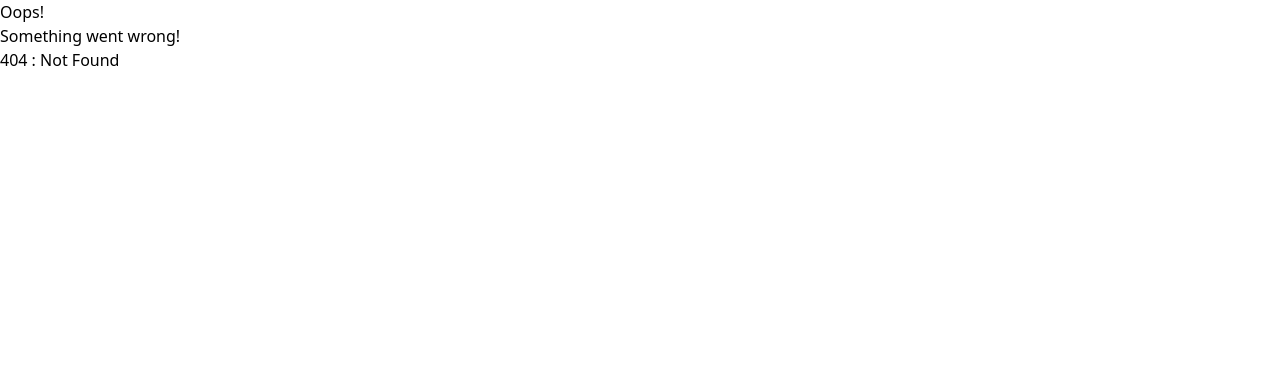
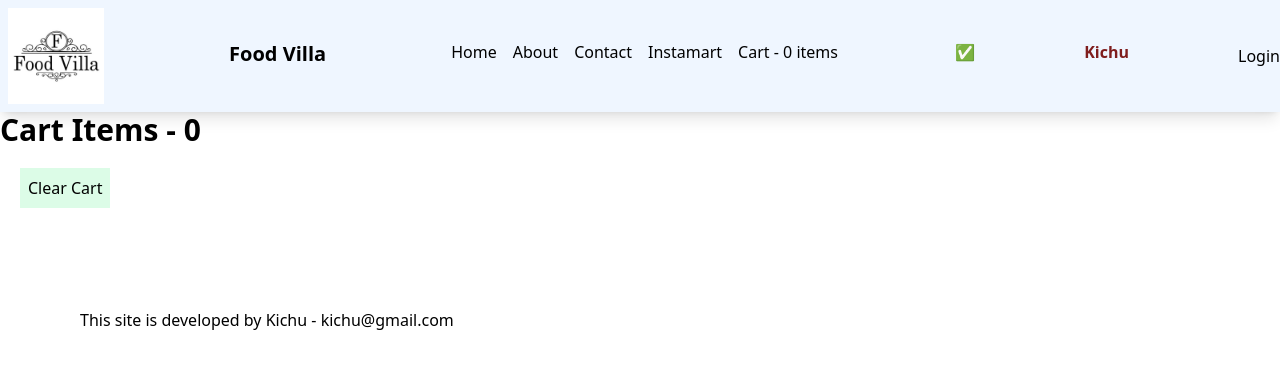
Before and after one commit to kichu173/React-study, a React (Vite) app: page /cart in a window 1280 px wide. Before the commit this address had no page. Shown: the top 368 px of the page. Built offline with nearby package versions, Linux system fonts and the light colour scheme.

Commit message:
chapter 12 - Lets build our store

```diff
--- a/package.json
+++ b/package.json
@@ -27,8 +27,10 @@
     "tailwindcss": "^3.2.4"
   },
   "dependencies": {
+    "@reduxjs/toolkit": "^1.9.2",
     "react": "^18.2.0",
     "react-dom": "^18.2.0",
+    "react-redux": "^8.0.5",
     "react-router-dom": "^6.6.2"
   },
   "browserslist": [
--- /dev/null
+++ b/src/components/Cart.js
@@ -0,0 +1,31 @@
+import { useSelector, useDispatch } from "react-redux";
+import FoodItem from "./FoodItem";
+import { clearCart } from "../utils/cartSlice";
+
+const Cart = () => {
+  // !Most asked Interview que: useSelector hook takes a function and This is the place we tell what we(our component) are subscribing to. may cause performance issue if we give useSelector((store) => store)
+  // subscribe to specific portion of your app.
+  const cartItems = useSelector((store) => store.cart.items);
+
+  const dispatch = useDispatch();
+
+  const handleClearCart = () => {
+    dispatch(clearCart());
+  };
+
+  return (
+    <div>
+      <h1 className="font-bold text-3xl">Cart Items - {cartItems.length}</h1>
+      <button className="bg-green-100 p-2 m-5" onClick={handleClearCart}>
+        Clear Cart
+      </button>
+      <div className="flex">
+        {cartItems.map((item) => (
+          <FoodItem {...item} key={item.id} />
+        ))}
+      </div>
+    </div>
+  );
+};
+
+export default Cart;
--- /dev/null
+++ b/src/components/FoodItem.js
@@ -0,0 +1,17 @@
+import { IMG_CDN_URL } from "../constants";
+
+const FoodItem = ({ name, description, cloudinaryImageId, price }) => {
+  return (
+    // How to precisely provide a css value is with square brackets like below:
+    // In network tab, you will find css file which parcel has taken help of postscssrc and written tailwindcss for us.
+    // Tailwind only includes the css classes we have written in our project and thus makes css bundle size very small.
+    <div className="w-56 p-2 m-2 shadow-lg bg-pink-50">
+      <img src={IMG_CDN_URL + cloudinaryImageId} alt="food-pic" />
+      <h2 className="font-bold text-xl">{name}</h2>
+      <h3>{description}</h3>
+      <h4>Rupees: {price / 100}</h4>
+    </div>
+  );
+};
+
+export default FoodItem;
--- a/src/components/Header.js
+++ b/src/components/Header.js
@@ -3,6 +3,7 @@
 import { Link } from "react-router-dom"; // Link is a React component, in browser elements 'to' will be modified as 'href'.
 import useOnline from "../utils/useOnline";
 import UserContext from "../utils/UserContext";
+import { useSelector } from "react-redux";
 
 const loggedInUser = () => {
   // API call to check authentiaction
@@ -25,6 +26,10 @@
   // You can have multiple useContext in app.
   const { user } = useContext(UserContext);
 
+  // subscribe to the store, useSelector hook is basically a bridge between the redux and your component.
+  const cartItems = useSelector((store) => store.cart.items);
+  console.log("cartItems - Header component", cartItems);
+
   return (
     // <Title></Title> is another way to put our functional component inside a component. But most used way and preferred is <Title/> (self-closing tag)
     // if my website crosses the threshold/width of small devices make my header blue.
@@ -43,9 +48,11 @@
           <li className="px-2">
             <Link to="/contact">Contact</Link>
           </li>
-          <li className="px-2">Cart</li>
           <li className="px-2">
             <Link to="/instamart">Instamart</Link>
+          </li>
+          <li className="px-2">
+            <Link to="/cart">Cart - {cartItems.length} items</Link>
           </li>
         </ul>
       </div>
--- a/src/components/RestaurantMenu.js
+++ b/src/components/RestaurantMenu.js
@@ -2,6 +2,8 @@
 import { IMG_CDN_URL } from "../constants";
 import Shimmer from "./Shimmer";
 import useRestaurant from "../utils/useRestaurant";
+import { addItem } from "../utils/cartSlice";
+import { useDispatch } from "react-redux";
 
 const RestaurantMenu = () => {
   // how to read a dynamic URL params
@@ -12,10 +14,21 @@
   // CUSTOM HOOK
   const restaurant = useRestaurant(id);
 
+  const dispatch = useDispatch();
+
+  const handleAddItem = () => {
+    // dispatch an action(addItem - coming from utils/cartSlice) and pass the payload.
+    dispatch(addItem("Grapes"));
+  };
+
+  const addFoodItem = (item) => {
+    dispatch(addItem(item));
+  };
+
   return !restaurant ? (
     <Shimmer />
   ) : (
-    <div className="menu">
+    <div className="flex">
       <div>
         <h1>Restaurant id: {id}</h1>
         <h2>Restaurant name: {restaurant?.name}</h2>
@@ -25,11 +38,24 @@
         <h3>{restaurant?.avgRating} stars</h3>
         <h3>{restaurant?.costForTwoMsg}</h3>
       </div>
-      <div>
-        <h1>Menu</h1>
+      {/* <div>
+        <button className="p-2 m-5 bg-green-200" onClick={handleAddItem}>
+          Add Item
+        </button>
+      </div> */}
+      <div className="p-5">
+        <h1 className="font-bold">Menu</h1>
         <ul>
           {Object.values(restaurant?.menu?.items).map((item) => (
-            <li key={item.id}>{item.name}</li>
+            <li key={item.id}>
+              {item.name} -{" "}
+              <button
+                className="p-1 m-1 bg-green-100"
+                onClick={() => addFoodItem(item)}
+              >
+                Add
+              </button>
+            </li>
           ))}
         </ul>
       </div>
--- /dev/null
+++ b/src/utils/cartSlice.js
@@ -0,0 +1,29 @@
+import { createSlice } from "@reduxjs/toolkit";
+
+const cartSlice = createSlice({
+  name: "cart",
+  initialState: {
+    // initial value of cart slice
+    items: [],
+  },
+  reducers: {
+    // addItem is an action, reducers will contains mapping of actions and reducer function.
+    // params state is initialState and action is an data payload(dispatch action) which contains items to be added in cart.
+    // ! never return from the reducer function. yes, we can have multiple actions and reducers.
+    addItem: (state, action) => {
+      // logic to modify/update the slice of store.
+      state.items.push(action.payload);
+    },
+    removeItem: (state, action) => {
+      state.items.pop();
+    },
+    clearCart: (state) => {
+      state.items = [];
+    },
+  },
+});
+
+export const { addItem, removeItem, clearCart } = cartSlice.actions;
+
+// This is how you will export it up(reducer)
+export default cartSlice.reducer;
--- /dev/null
+++ b/src/utils/store.js
@@ -0,0 +1,10 @@
+import { configureStore } from "@reduxjs/toolkit";
+import cartSlice from "./cartSlice";
+
+const store = configureStore({
+  reducer: {
+    cart: cartSlice,
+  },
+});
+
+export default store;
```
Also changed, not shown: src/App.js (+10 -0 lines), 1 other file (tests, documents, lock files or other folders).
